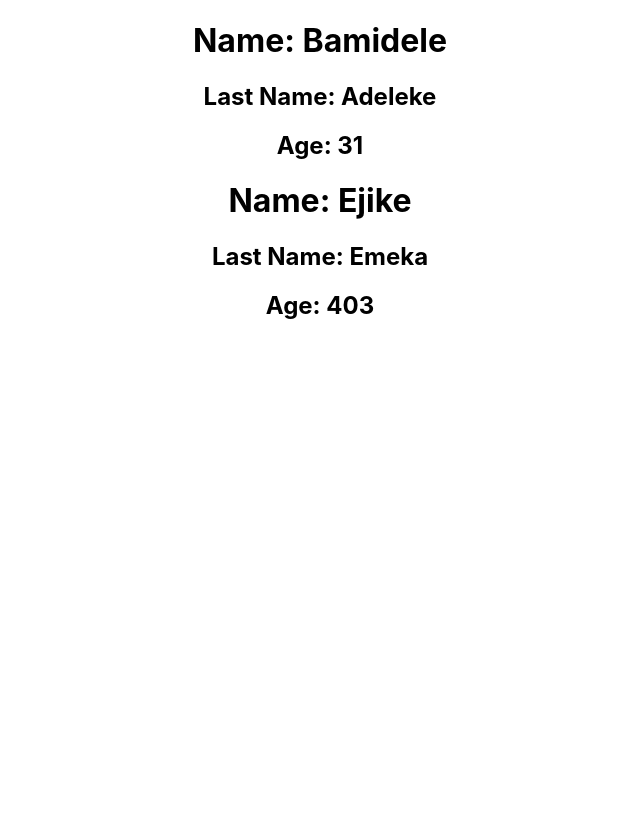
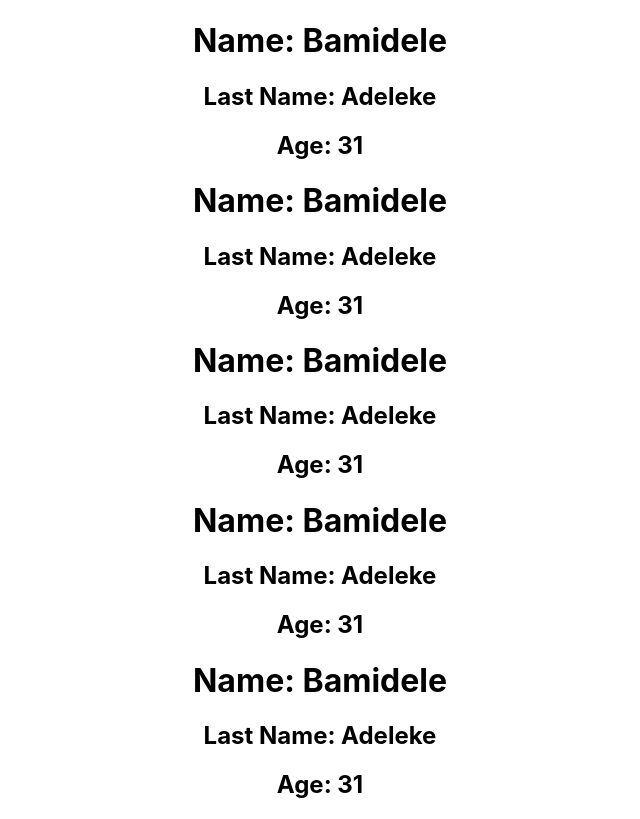
Before and after one commit to Ejiscoxpres/React-practice, a React (Create React App) app: page / in a window 1280 px wide. Shown: the whole page, without its empty margins (320-960 px from the left). Built offline with nearby package versions, Linux system fonts and the light colour scheme.

Commit message:
components commit

```diff
--- a/src/App.js
+++ b/src/App.js
@@ -14,8 +14,13 @@ const App =()  => {
   return (
     <div className="App">
       {person ()}
+      {person ()}
+      {person ()}
+      {person ()}
+      {person ()}
 
-      <Person />
+      {/*<Person /> */}
+
 
     </div>
   );
```
